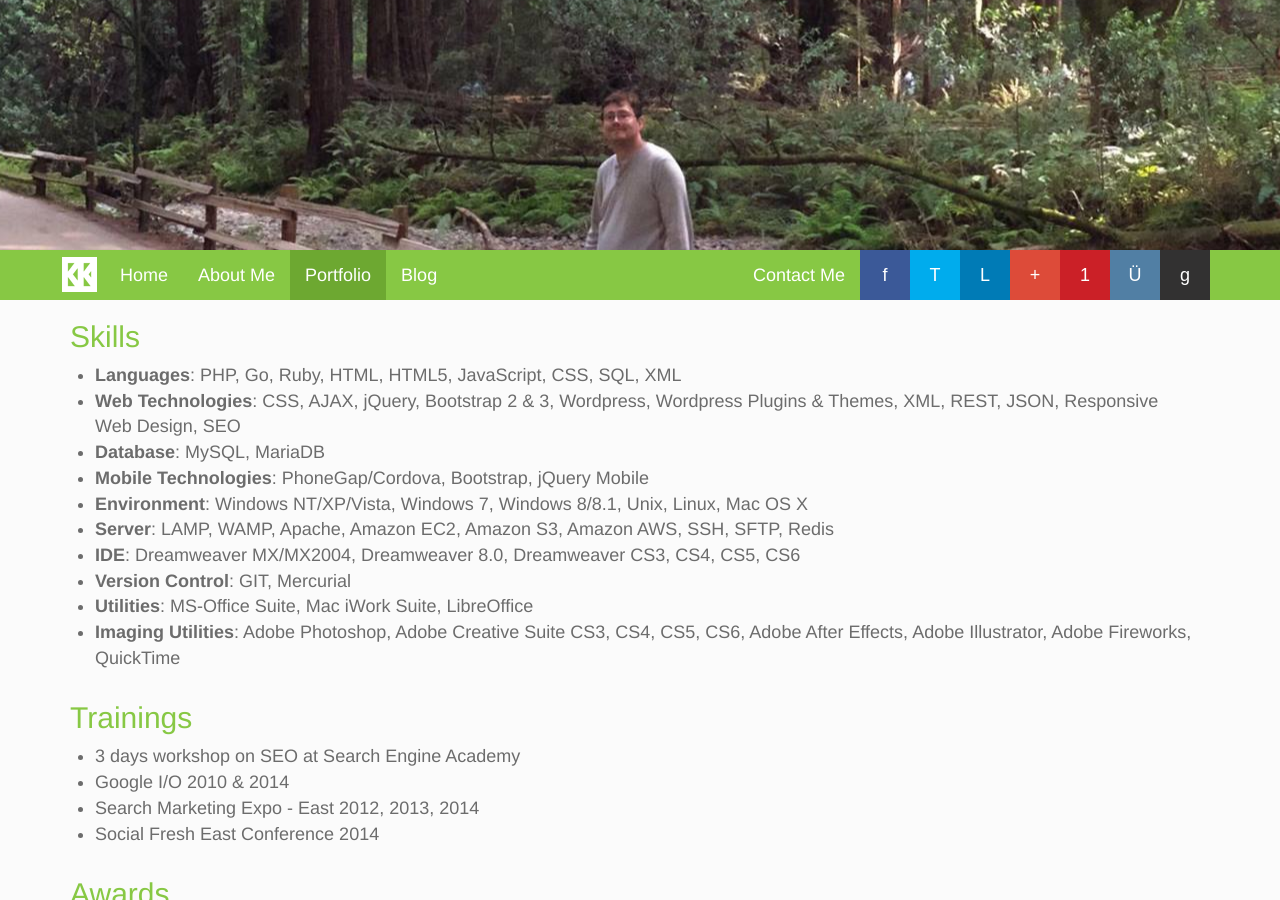
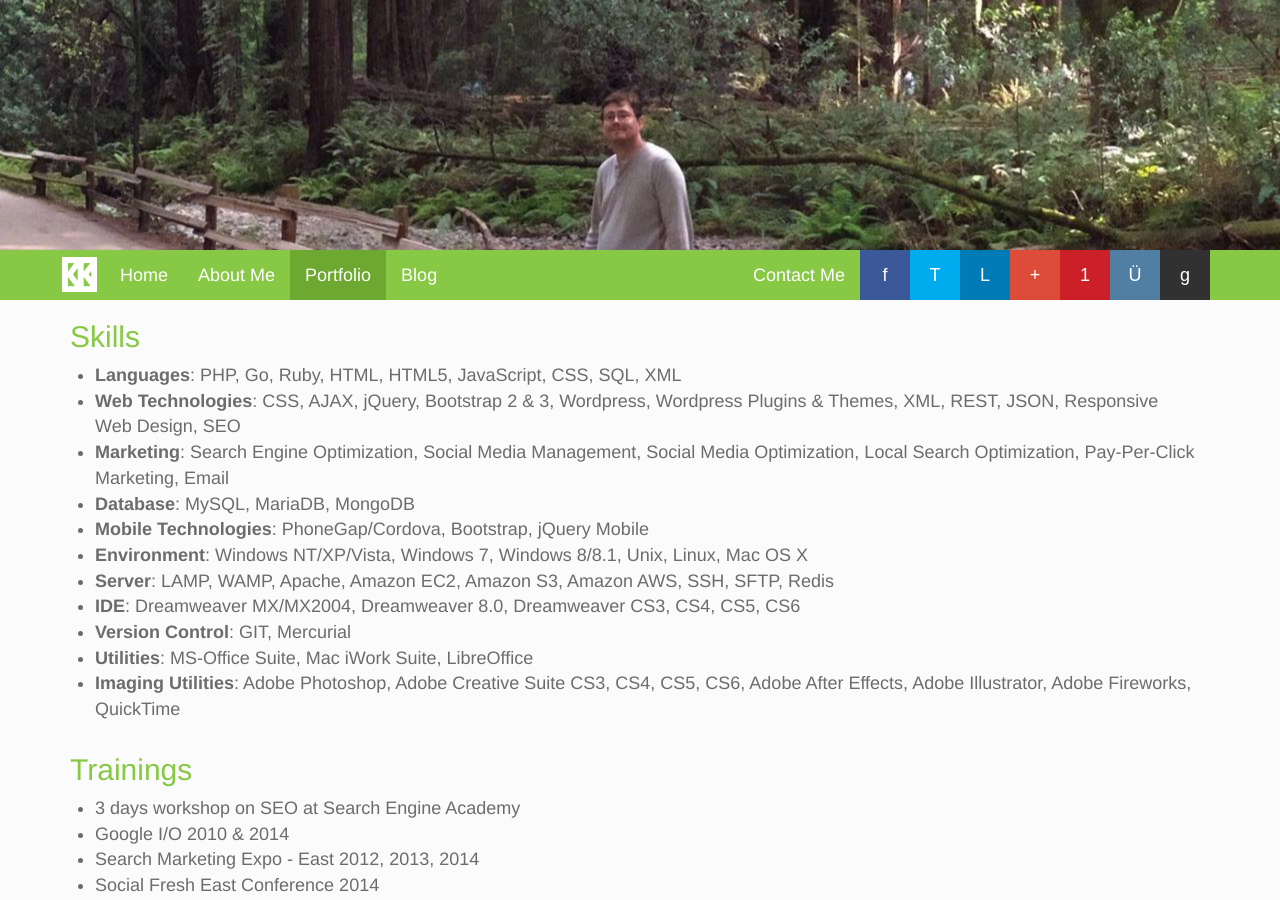
Before and after one commit to kenhkelly/kenhkelly.us, a Jekyll site: the page built from portfolio.html, in a window 1280 px wide and 900 px high. Built offline with Jekyll 4.4.1, drawn with Linux system fonts in a browser that asks for light colours; some web fonts are replaced.

Commit message:
Add marketing and mongodb to skills on the portfolio page

```diff
--- a/portfolio.html
+++ b/portfolio.html
@@ -16,7 +16,8 @@ excerpt: Ken has worked on many different type of projects with a focus on the s
                 <ul>
                 <li><strong>Languages</strong>: PHP, Go, Ruby, HTML, HTML5, JavaScript, CSS, SQL, XML</li>
                 <li><strong>Web Technologies</strong>: CSS, AJAX, jQuery, Bootstrap 2 &amp; 3, Wordpress, Wordpress Plugins &amp; Themes, XML, REST, JSON, Responsive Web Design, SEO</li>
-                <li><strong>Database</strong>: MySQL, MariaDB</li>
+                <li><strong>Marketing</strong>: Search Engine Optimization, Social Media Management, Social Media Optimization, Local Search Optimization, Pay-Per-Click Marketing, Email</li>
+                <li><strong>Database</strong>: MySQL, MariaDB, MongoDB</li>
                 <li><strong>Mobile Technologies</strong>: PhoneGap/Cordova, Bootstrap, jQuery Mobile</li>
                 <li><strong>Environment</strong>: Windows NT/XP/Vista, Windows 7, Windows 8/8.1, Unix, Linux, Mac OS X</li>
                 <li><strong>Server</strong>: LAMP, WAMP, Apache, Amazon EC2, Amazon S3, Amazon AWS, SSH, SFTP, Redis</li>
```
